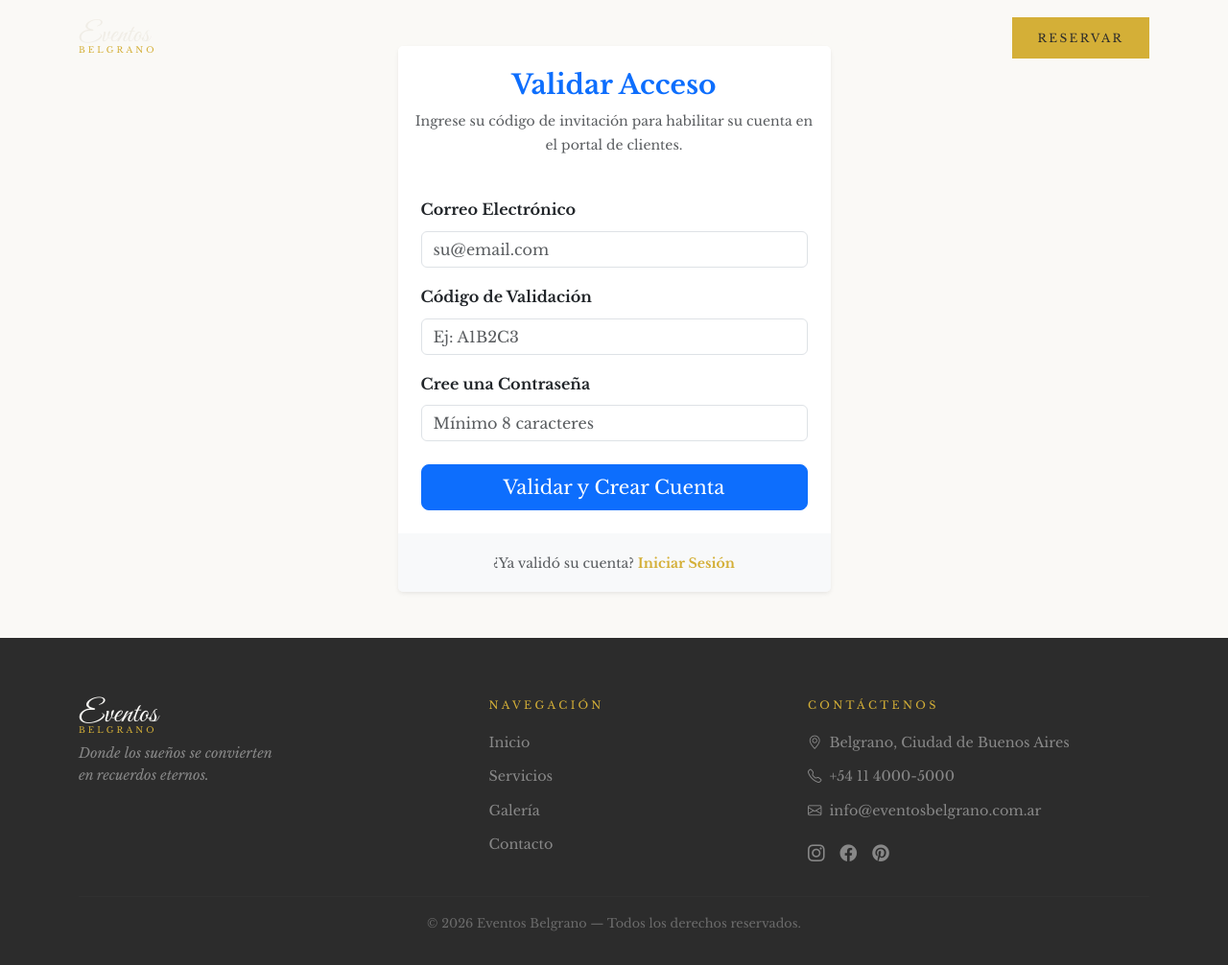
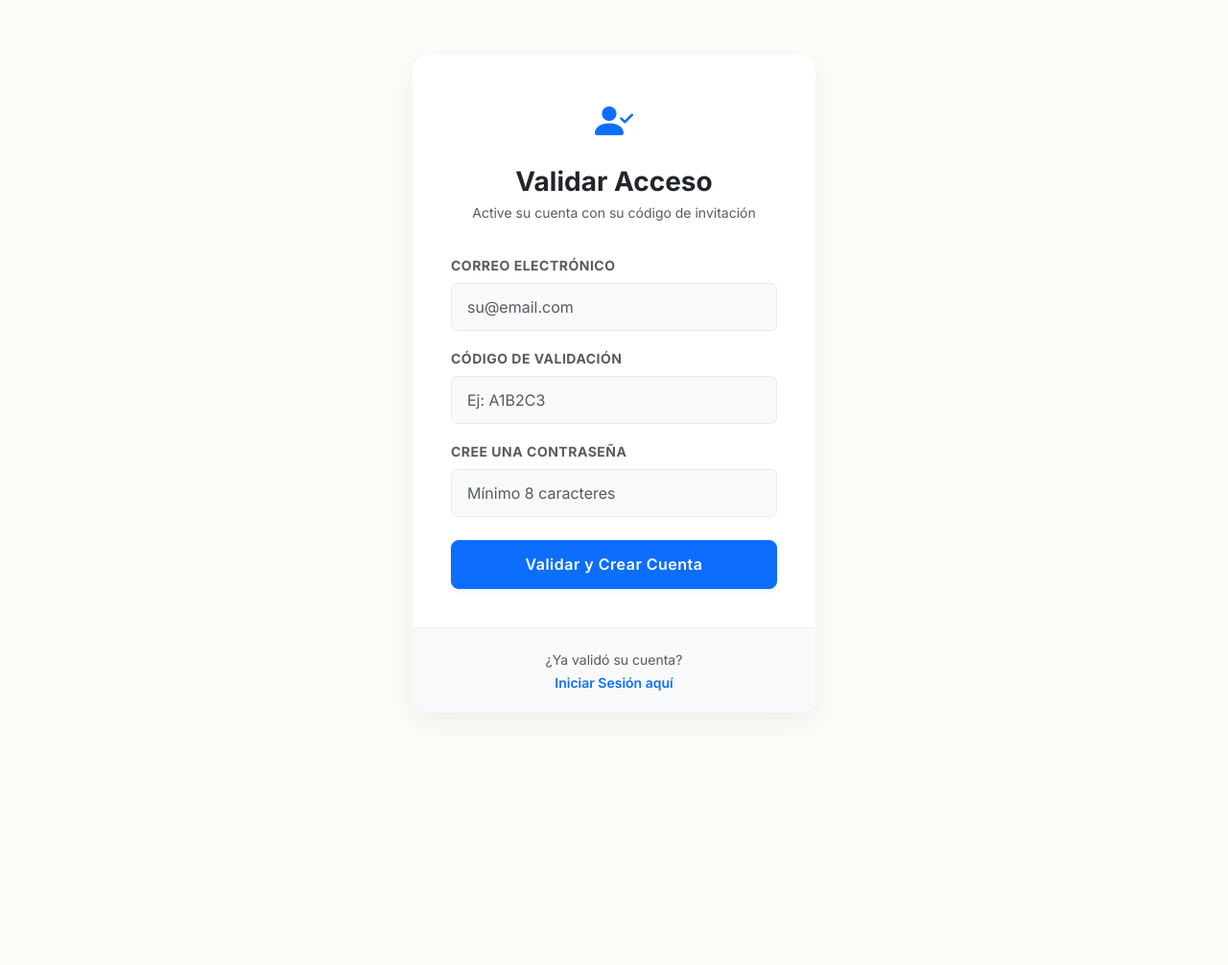
Before and after one commit to MNEscobar/eventos-belgrano, a Django app: page /auth/validar/ in a window 1280 px wide. Shown: the whole page at 96% size. After the commit the page ends 720 px from the top, so only its background shows below. Run offline with Django 5.2, Linux system fonts and the light colour scheme.

Commit message:
Refactoriza validacion.html: Aplica UI consistente con el login

```diff
--- /dev/null
+++ b/authentication/static/authentication/css/auth_style.css
@@ -0,0 +1,68 @@
+/* authentication/static/authentication/css/auth_style.css */
+
+body {
+    font-family: 'Inter', system-ui, -apple-system, sans-serif;
+    background-color: #fdfbf7; /* Mantenemos el tono crema del dashboard */
+    color: #212529;
+}
+
+/* Contenedor Flex para centrar vertical y horizontalmente */
+.auth-wrapper {
+    min-height: 100vh;
+    display: flex;
+    align-items: center;
+    justify-content: center;
+    padding: 2rem 1rem;
+}
+
+/* Tarjeta moderna */
+.auth-card {
+    width: 100%;
+    max-width: 420px;
+    border-radius: 16px;
+    border: none;
+    box-shadow: 0 10px 30px rgba(0, 0, 0, 0.05);
+    background: #ffffff;
+    overflow: hidden;
+}
+
+.auth-header {
+    padding: 2.5rem 2rem 1rem;
+    text-align: center;
+}
+
+.auth-body {
+    padding: 1rem 2.5rem 2.5rem;
+}
+
+/* Estilización de los inputs */
+.input-group-text {
+    background-color: #f8f9fa;
+    border-color: #e9ecef;
+}
+
+.form-control {
+    padding: 0.75rem 1rem;
+    background-color: #f8f9fa;
+    border-color: #e9ecef;
+}
+
+.form-control:focus {
+    background-color: #fff;
+    border-color: #86b7fe;
+    box-shadow: 0 0 0 0.25rem rgba(13, 110, 253, 0.15);
+}
+
+.btn-auth {
+    padding: 0.8rem;
+    border-radius: 8px;
+    font-weight: 600;
+    letter-spacing: 0.5px;
+}
+
+.auth-footer {
+    background-color: #f8f9fa;
+    padding: 1.25rem;
+    text-align: center;
+    border-top: 1px solid #f1f3f5;
+}
--- a/authentication/templates/authentication/validar.html
+++ b/authentication/templates/authentication/validar.html
@@ -1,41 +1,71 @@
-{% extends 'base.html' %}
 {% load static %}
+<!DOCTYPE html>
+<html lang="es">
+<head>
+    <meta charset="UTF-8">
+    <meta name="viewport" content="width=device-width, initial-scale=1.0">
+    <title>Validar Acceso - Eventos Belgrano</title>
 
-{% block content %}
-<div class="container py-5">
-    <div class="row justify-content-center">
-        <div class="col-md-6 col-lg-5">
-            <div class="card shadow-sm border-0">
-                <div class="card-header bg-white border-bottom-0 pt-4 pb-0 text-center">
-                    <h3 class="fw-bold text-primary">Validar Acceso</h3>
-                    <p class="text-muted small">Ingrese su código de invitación para habilitar su cuenta en el portal de clientes.</p>
+    <link href="https://cdn.jsdelivr.net/npm/bootstrap@5.3.0/dist/css/bootstrap.min.css" rel="stylesheet">
+    <link rel="stylesheet" href="https://cdn.jsdelivr.net/npm/bootstrap-icons@1.10.5/font/bootstrap-icons.css">
+    <link href="https://fonts.googleapis.com/css2?family=Inter:wght@400;500;600;700&display=swap" rel="stylesheet">
+
+    <link rel="stylesheet" href="{% static 'authentication/css/auth_style.css' %}">
+</head>
+<body>
+
+    <div class="auth-wrapper">
+        <div class="auth-card">
+            <div class="auth-header">
+                <div class="mb-3">
+                    <i class="bi bi-person-check-fill text-primary" style="font-size: 2.5rem;"></i>
                 </div>
-                <div class="card-body p-4">
+                <h3 class="fw-bold text-dark mb-1">Validar Acceso</h3>
+                <p class="text-muted small mb-0">Active su cuenta con su código de invitación</p>
+            </div>
+
+            <div class="auth-body">
+
+                {% if messages %}
+                    {% for message in messages %}
+                        <div class="alert alert-{% if message.tags %}{{ message.tags }}{% else %}info{% endif %} alert-dismissible fade show py-2" role="alert" style="font-size: 0.85rem;">
+                            <i class="bi bi-info-circle-fill me-1"></i> {{ message }}
+                            <button type="button" class="btn-close btn-sm" data-bs-dismiss="alert" aria-label="Close"></button>
+                        </div>
+                    {% endfor %}
+                {% endif %}
+
                 <form method="POST" action="{% url 'authentication:validar' %}">
                     {% csrf_token %}
 
                     {% for field in form %}
                         <div class="mb-3">
-                                <label for="{{ field.id_for_label }}" class="form-label fw-semibold">{{ field.label }}</label>
-                                {{ field }}
-                                {% if field.errors %}
-                                    <div class="text-danger small mt-1">
-                                        {{ field.errors|striptags }}
+                            <label for="{{ field.id_for_label }}" class="form-label text-muted small fw-bold text-uppercase" style="letter-spacing: 0.5px;">
+                                {{ field.label }}
+                            </label>
+
+                            {{ field }} {% if field.errors %}
+                                <div class="text-danger small mt-1 fw-medium">
+                                    <i class="bi bi-exclamation-circle"></i> {{ field.errors|striptags }}
                                 </div>
                             {% endif %}
                         </div>
                     {% endfor %}
 
                     <div class="d-grid mt-4">
-                            <button type="submit" class="btn btn-primary btn-lg">Validar y Crear Cuenta</button>
+                        <button type="submit" class="btn btn-primary btn-auth shadow-sm">Validar y Crear Cuenta</button>
                     </div>
                 </form>
             </div>
-                <div class="card-footer bg-light border-top-0 py-3 text-center">
-                    <small class="text-muted">¿Ya validó su cuenta? <a href="{% url 'authentication:login' %}" class="text-decoration-none fw-semibold">Iniciar Sesión</a></small>
+
+            <div class="auth-footer">
+                <small class="text-muted">¿Ya validó su cuenta?<br>
+                    <a href="{% url 'authentication:login' %}" class="text-primary text-decoration-none fw-semibold">Iniciar Sesión aquí</a>
+                </small>
             </div>
         </div>
     </div>
-    </div>
-</div>
-{% endblock %}
+
+    <script src="https://cdn.jsdelivr.net/npm/bootstrap@5.3.0/dist/js/bootstrap.bundle.min.js"></script>
+</body>
+</html>
```
Also changed, not shown: authentication/templates/authentication/login.html (+62 -27 lines). Lines whose indentation alone changed are shown as unchanged.
